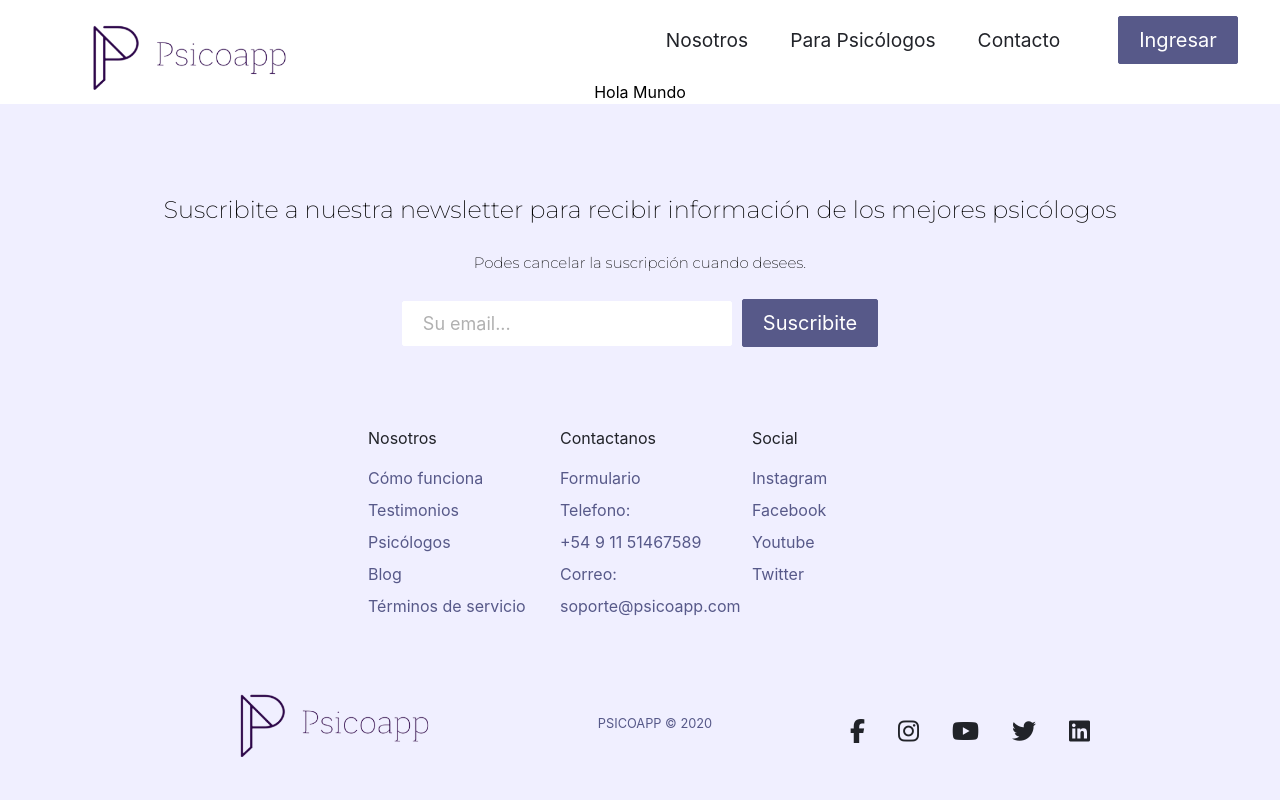
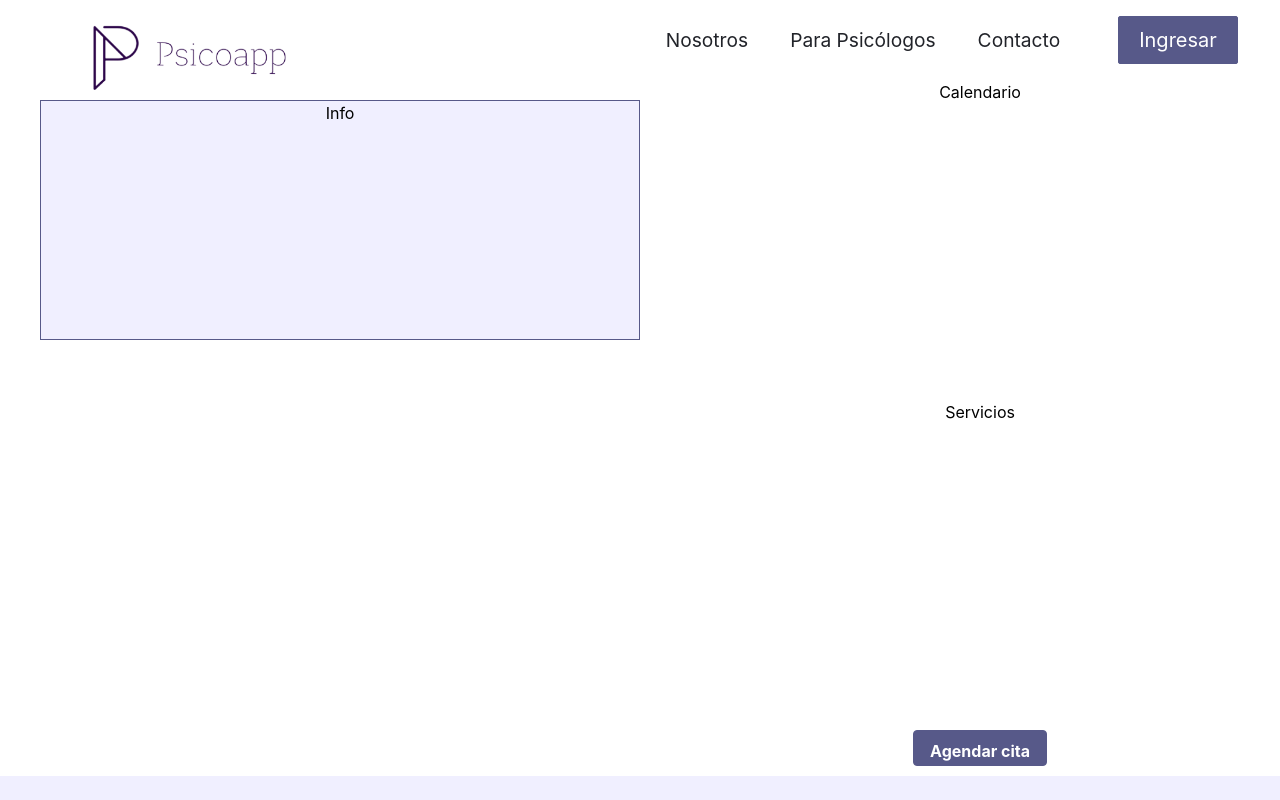
Before and after one commit to tomasld13/PF-psicoApp, a React (Create React App) app in the folder client/: page /psico/1 in a window 1280 px wide. Shown: the top 800 px of the page. Built offline with nearby package versions, Linux system fonts and the light colour scheme; no server answers.

Commit message:
componente details

```diff
--- a/client/src/Components/Cards/Cards.jsx
+++ b/client/src/Components/Cards/Cards.jsx
@@ -103,8 +103,9 @@ export default function Cards() {
             spatiality.length !== 0 ? [...spatiality].splice(
               firstIndex,itemsPerPage
             ).map(psycho => {
+
               return <Card
-                      id={psycho.id}
+                      id={psycho.psicologo.id}
                       key={psycho.id}
                       nombreCompleto={`${psycho.name} ${psycho.lastname}`}
                       experiencia={psycho.psicologo.yearsExperience}
@@ -114,7 +115,7 @@ export default function Cards() {
               firstIndex,itemsPerPage
             ).map(psycho => {
               return <Card
-                      id={psycho.id}
+                      id={psycho.psicologo.id}
                       key={psycho.id}
                       nombreCompleto={`${psycho.name} ${psycho.lastname}`}
                       experiencia={psycho.psicologo.yearsExperience}
--- a/client/src/Components/PsicoDetails/PsicoDetails.jsx
+++ b/client/src/Components/PsicoDetails/PsicoDetails.jsx
@@ -1,9 +1,25 @@
+import { useDispatch } from "react-redux";
+import { useParams } from "react-router-dom";
+import { useEffect } from "react";
+import { getPsychologyID } from "../../slice/psico/thunks";
 
+export default function PsicoDetails() {
 
-export default function PsicoDetails(props) {
+    const dispatch = useDispatch();
+
+    useEffect(() => {
+      dispatch(getPsychologyID(1));
+    }, []);
     return (
-        <div>
-            Hola Mundo
+        <div className="container flex ">
+            <div className="container w-1/2 h-60 bg-secundary border border-primary my-5 mx-10">
+                <div>Info</div>
+            </div>
+            <div className="container w-1/2">
+                <div className="container h-80 bg-red">Calendario</div>
+                <div className="container h-80 bg-blue">Servicios</div>
+                <button className="bg-primary text-white border border-primary font-bold py-2 px-4 rounded hover:bg-white hover:text-primary my-2.5 h-9">Agendar cita</button>
+            </div>
         </div>
     );
 };
--- a/client/src/slice/psico/psicologySlice.js
+++ b/client/src/slice/psico/psicologySlice.js
@@ -8,11 +8,15 @@ export const psicologySlice = createSlice({
         spatiality: [],
         sortPsycho: [],
         copyPsycho: [],
+        pychoId:[],
     },
     reducers: {
         getPsychos: (state, {payload}) => {
             state.psychologists = payload
             state.sortPsycho = payload
+        },
+        getPsychoByID: (state, {payload}) => {
+            state.pychoId = payload
         },
         filterSpatiality: (state, {payload}) => {
             state.spatiality = payload
@@ -58,4 +62,4 @@ export const psicologySlice = createSlice({
     },
 });
 
-export const {getPsychos, filterSpatiality, sortByNamePsycho} = psicologySlice.actions;
+export const {getPsychos, filterSpatiality, sortByNamePsycho, getPsychoByID} = psicologySlice.actions;
--- a/client/src/slice/psico/thunks.js
+++ b/client/src/slice/psico/thunks.js
@@ -1,4 +1,5 @@
-import { getPsychos, filterSpatiality, sortByNamePsycho } from './psicologySlice.js';
+import { async } from '@firebase/util';
+import { getPsychos, filterSpatiality, sortByNamePsycho, getPsychoByID } from './psicologySlice.js';
 
 export const getPsicology = () => {
     return async (dispatch) => {
@@ -43,3 +44,17 @@ export const sortByName = (sort) => {
         dispatch(sortByNamePsycho(sort));
     }
 }
+
+export const getPsychologyID = (id) => {//Consigue Psicologos por ID
+    return async (dispatch)=> {
+        try {
+            const response = await fetch(`http://localhost:3001/api/psicologo/${id}`);
+            const data = await response.json();
+            console.log(data,"Thunks")
+            dispatch(getPsychoByID(data))
+
+        } catch (error) {
+            return (error)
+        }
+    }
+}
```
